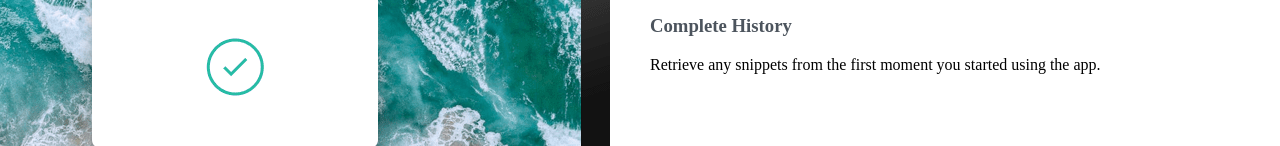
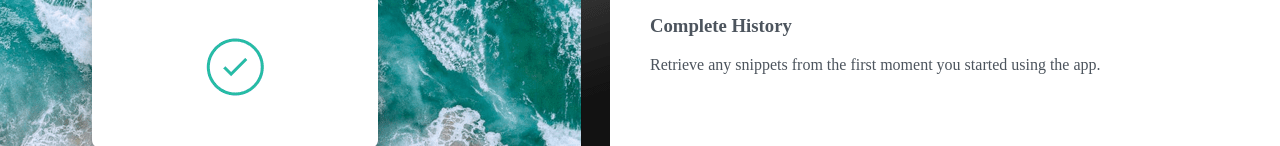
Before and after one commit to kingstone279/clipboard-landing-page-master, a plain HTML site: page index.html in a window 1280 px wide. Shown: the part 793-939 px from the top of the page. Drawn offline with Linux system fonts and the light colour scheme; a web font is replaced by a local one.

Commit message:
added paragraph

```diff
--- a/index.html
+++ b/index.html
@@ -39,7 +39,7 @@
              <h3>iCloud Sync</h3>
              <p>Instantly saves and syncs snippets across all your devices.</p>
              <h3>Complete History</h3>
-             <p></p>Retrieve any snippets from the first moment you started using the app.
+             <p>Retrieve any snippets from the first moment you started using the app.</p>
          </div>
     </div>
     <div id="main_2">
```
